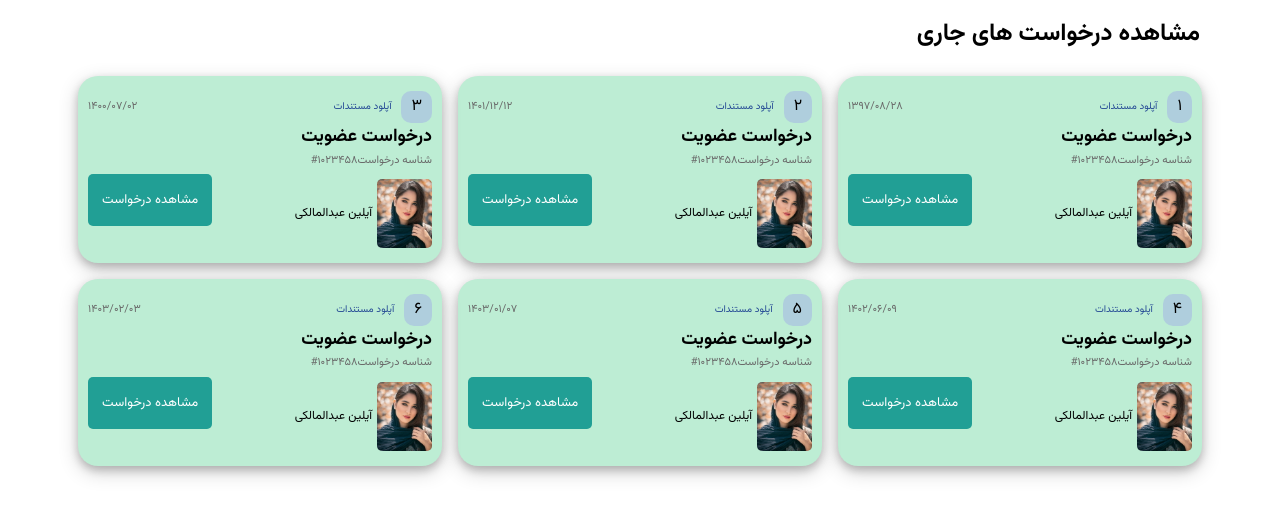
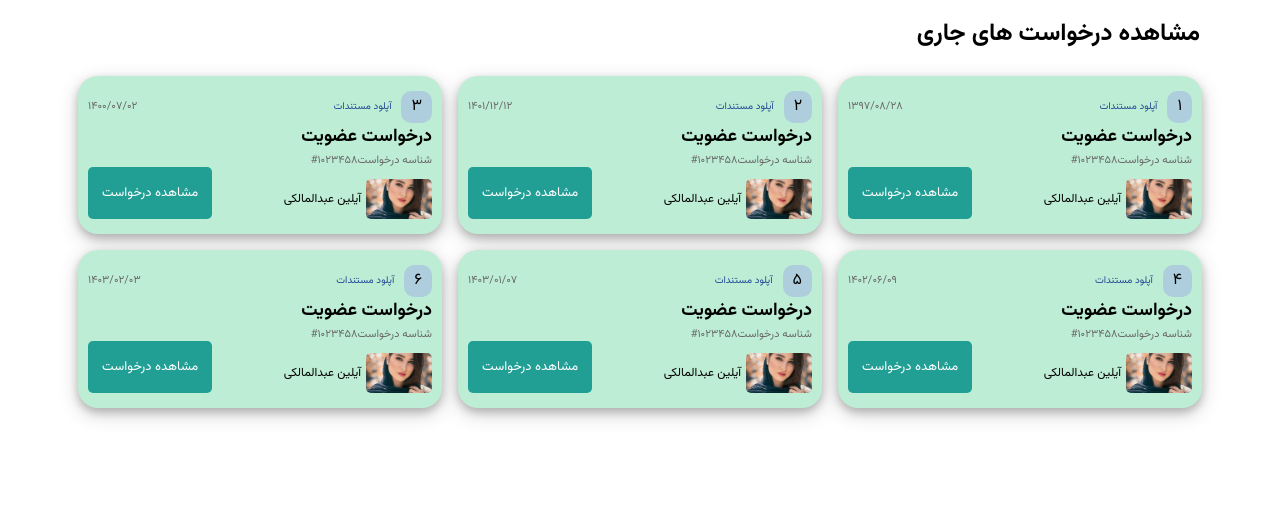
Before and after one commit to malih64/bootcamp-taske1-2, a plain HTML site: page src/index.html in a window 1280 px wide. Drawn offline with Linux system fonts and the light colour scheme.

Commit message:
chenge imge style & button

```diff
--- a/src/css/style.css
+++ b/src/css/style.css
@@ -9,14 +9,13 @@
 
 /* Root And Variables */
 :root {
-  --color-body:#ffff;
+  --color-body: #ffff;
   --color-primary: #219f95;
-  --color-secondry:#bdedd4;
+  --color-secondry: #bdedd4;
   --color-badge: #afcedd;
   --color-text-dark: #234894;
   --color-text-light: #696969;
-  --color-heading:#0000;
-
+  --color-heading: #0000;
 
   --border-radius-sm: 5px;
   --border-radius-md: 8px;
@@ -80,7 +79,7 @@ ul {
   padding: 1.1rem 1rem;
   border-radius: 0.5rem;
   text-align: center;
-  margin: 1rem 0;
+  /* margin: 1rem 0; */
   white-space: nowrap;
   font-size: 1rem;
   background-color: var(--color-primary);
@@ -105,8 +104,8 @@ ul {
 }
 
 .request h2 {
-  font-size:1.5rem;
-  margin:1.5rem 1rem;
+  font-size: 1.5rem;
+  margin: 1.5rem 1rem;
 }
 .request__slides {
   display: grid;
@@ -128,26 +127,28 @@ ul {
   justify-content: space-between;
   align-items: center;
 }
-.request__detail{
+.request__detail {
   display: flex;
   flex-wrap: nowrap;
   justify-content: center;
   align-items: center;
 }
- .request__number {
+.request__number {
   font-size: 0.8rem;
   color: var(--color-text-light);
-
 }
-.request__detail p{
+.request__detail p {
   font-size: 1rem;
   color: var(--color-text-dark);
   padding-right: 1rem;
 }
+.request__title {
+  width: 100%;
+}
 .request__titles {
   display: flex;
   justify-content: space-between;
-  align-items: center;
+  align-items: flex-end;
 }
 .request__Specification {
   display: flex;
@@ -157,13 +158,13 @@ ul {
   margin-top: 1rem;
 }
 .request__Specification img {
-  width: 15%;
+  width: 20%;
   height: auto;
   object-fit: cover;
   border-radius: var(--border-radius-sm);
 }
-.request__Specification p{
-  font-size:0.9rem ;
+.request__Specification p {
+  font-size: 1rem;
   margin-right: 0.5rem;
 }
 @media screen and (min-width: 728px) {
@@ -181,10 +182,11 @@ ul {
     font-size: 1.7rem;
   }
   .request__Specification img {
-    width: 22%;
+    /* width: 22%; */
+    height: 40px;
   }
-  .request__Specification p{
-    font-size:1.1rem ;
+  .request__Specification p {
+    font-size: 1.1rem;
   }
   .badge {
     border-radius: 10px;
@@ -210,10 +212,11 @@ ul {
     font-size: 1.8rem;
   }
   .request__Specification img {
-    width: 25%;
+    width: 30%;
+    height: 40px;
   }
-  .request__Specification p{
-    font-size:1.2rem ;
+  .request__Specification p {
+    font-size: 1.2rem;
   }
   .badge {
     border-radius: 10px;
```
